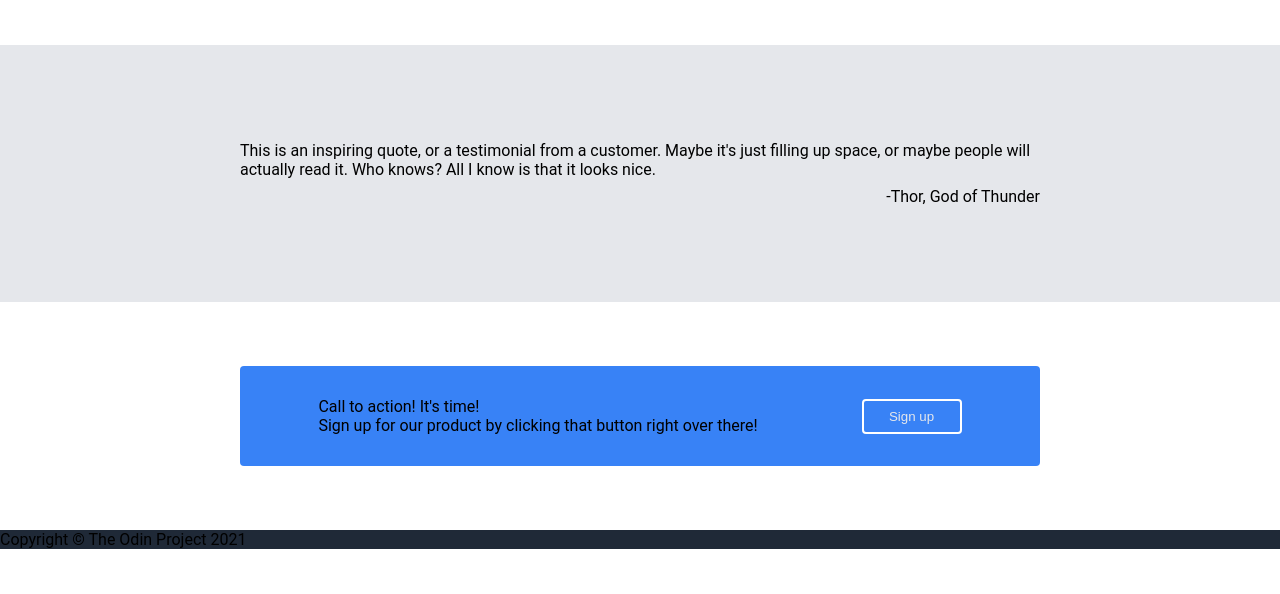
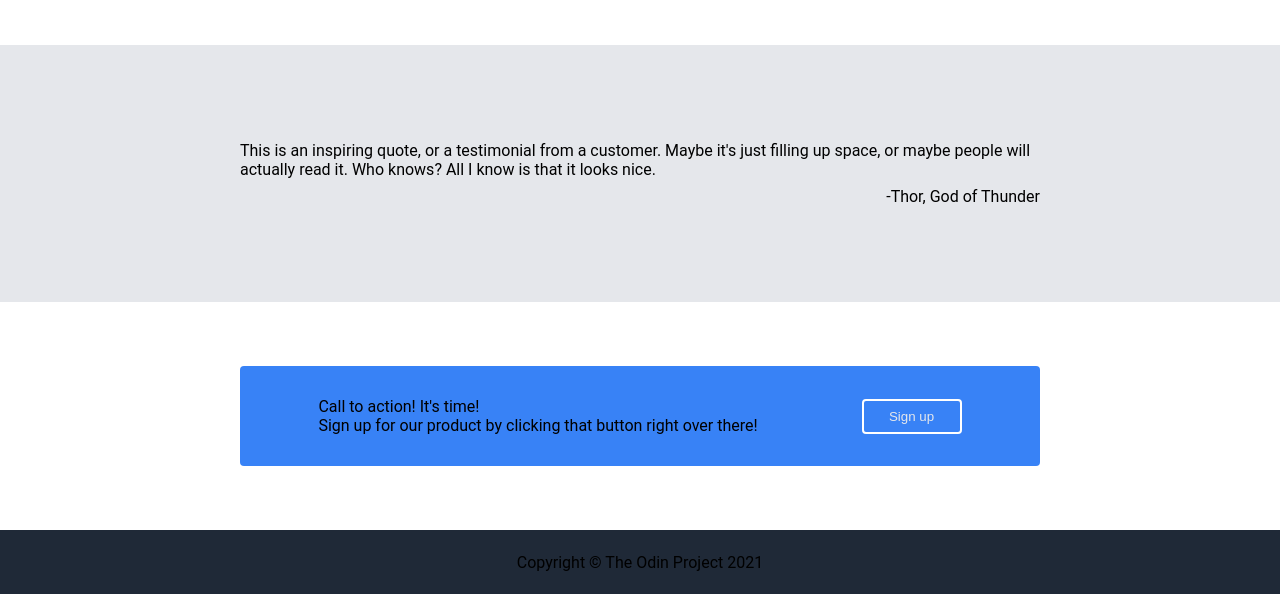
Before and after one commit to SarahDavis2/landing-page, a plain HTML site: page index.html in a window 1280 px wide. Shown: the part 582-1176 px from the top of the page. Before the commit the page ends 1131 px from the top, so only its background shows below. Drawn offline with Linux system fonts and the light colour scheme.

Commit message:
feat: align footer flexbox

```diff
--- a/style/style.css
+++ b/style/style.css
@@ -135,3 +135,10 @@ body {
 .cta .sign-up {
     border: 2px solid white;
 }
+
+.footer {
+    display: flex;
+    justify-content: center;
+    align-items: center;
+    height: 64px;
+}
```
